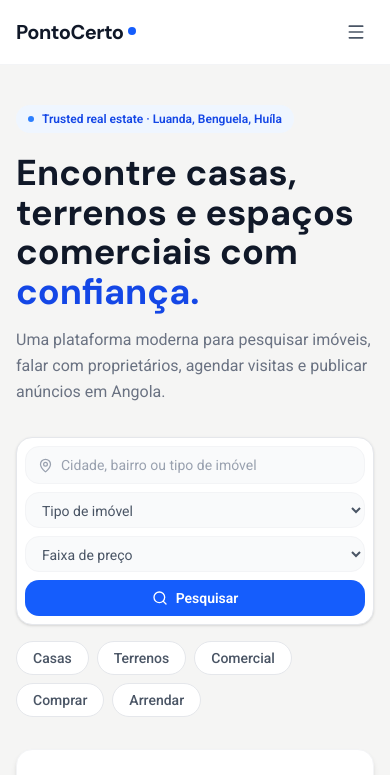
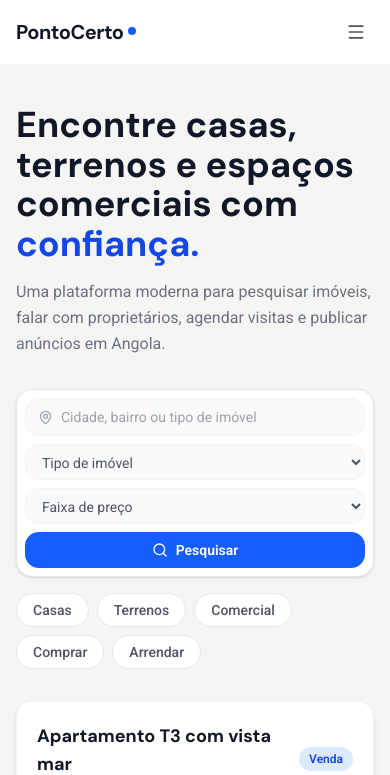
Before and after one commit to GracianoNetoo/pontocerto-project, a Vue app: page / in a window 390 px wide. Shown: the top 775 px of the page. Built offline with nearby package versions, Linux system fonts and the light colour scheme.

Commit message:
fix: corrigir posionamente dos componentes

```diff
--- a/src/components/Boundary.vue
+++ b/src/components/Boundary.vue
@@ -3,7 +3,7 @@
     <div class="flex flex-col items-center w-full max-w-2xl p-8">
       <AlertTriangle
         :size="48"
-        class="text-destructive mb-6 flex-shrink-0"
+        class="text-destructive mb-6 shrink-0"
       />
 
       <h2 class="text-xl mb-4">An unexpected error occurred.</h2>
--- a/src/components/HomeView.vue
+++ b/src/components/HomeView.vue
@@ -1,16 +1,11 @@
 <template>
   <div class="bg-[#F5F5F4]">
     <!-- Hero Section -->
-    <section class="max-w-[1280px] mx-auto px-4 lg:px-8 pt-10 pb-8">
+    <section class="max-w-9xl mx-auto px-4 lg:px-8 pt-10 pb-8">
       <div class="grid grid-cols-1 lg:grid-cols-2 gap-8 items-center">
         <!-- Left: Text + Search -->
         <div class="animate-fade-in-up">
-          <!-- Trust badge -->
-          <div
-            class="inline-flex items-center gap-2 bg-blue-50 text-blue-700 text-xs font-semibold px-3 py-1.5 rounded-full mb-5">
-            <div class="w-1.5 h-1.5 rounded-full bg-blue-500" />
-            Trusted real estate · Luanda, Benguela, Huíla
-          </div>
+
 
           <!-- Headline -->
           <h1 class="font-['DM_Sans'] text-4xl lg:text-5xl font-bold text-gray-900 leading-[1.1] mb-4">
@@ -58,7 +53,7 @@
               </select>
 
               <Button @click="handleSearch"
-                class="bg-blue-600 hover:bg-blue-700 text-white font-semibold px-6 py-2 rounded-xl flex items-center gap-2 shrink-0">
+                class="bg-blue-600 hover:bg-blue-700 text-white font-semibold px-2 py-2 rounded-xl flex items-center gap-2 shrink-0">
                 <Search :size="15" />
                 Pesquisar
               </Button>
@@ -94,7 +89,7 @@
             </div>
 
             <!-- Image -->
-            <div class="mx-5 rounded-xl overflow-hidden aspect-16/9 bg-gray-100">
+            <div class="mx-5 rounded-xl overflow-hidden aspect-video bg-gray-100">
               <img :src="featuredHero.images[0]" :alt="featuredHero.title" class="w-full h-full object-cover" />
             </div>
 
@@ -128,7 +123,7 @@
     </section>
 
     <!-- Stats bar -->
-    <section class="max-w-[1280px] mx-auto px-4 lg:px-8 py-6">
+    <section class="max-w-7xl mx-auto px-4 lg:px-8 py-6">
       <div
         class="bg-white rounded-2xl border border-gray-100 shadow-sm px-8 py-5 flex flex-col sm:flex-row items-center justify-around gap-6">
         <div v-for="(stat, i) in stats" :key="i" class="text-center">
@@ -139,7 +134,7 @@
     </section>
 
     <!-- Featured Properties -->
-    <section class="max-w-[1280px] mx-auto px-4 lg:px-8 py-8">
+    <section class="max-w-7xl mx-auto px-4 lg:px-8 py-8">
       <div class="flex items-center justify-between mb-6">
         <div>
           <p class="text-blue-600 text-xs font-semibold uppercase tracking-wider mb-1">Explorar</p>
@@ -163,7 +158,7 @@
     </section>
 
     <!-- Why PontoCerto -->
-    <section class="max-w-[1280px] mx-auto px-4 lg:px-8 py-8">
+    <section class="max-w-7xl mx-auto px-4 lg:px-8 py-8">
       <div class="grid grid-cols-1 md:grid-cols-3 gap-5">
         <div class="bg-white rounded-2xl border border-gray-100 p-6">
           <div class="w-10 h-10 bg-blue-50 rounded-xl flex items-center justify-center mb-4">
@@ -196,7 +191,7 @@
     </section>
 
     <!-- More properties -->
-    <section class="max-w-[1280px] mx-auto px-4 lg:px-8 py-8">
+    <section class="max-w-7xl mx-auto px-4 lg:px-8 py-8">
       <div class="flex items-center justify-between mb-6">
         <h2 class="font-['DM_Sans'] text-2xl font-bold text-gray-900">Mais imóveis disponíveis</h2>
         <RouterLink to="/pesquisa">
@@ -212,7 +207,7 @@
     </section>
 
     <!-- CTA Banner -->
-    <section class="max-w-[1280px] mx-auto px-4 lg:px-8 py-8">
+    <section class="max-w-7xl mx-auto px-4 lg:px-8 py-8">
       <div
         class="bg-white rounded-2xl border border-gray-100 shadow-sm px-8 py-8 flex flex-col md:flex-row items-center justify-between gap-6">
         <div>
--- a/src/components/Map.vue
+++ b/src/components/Map.vue
@@ -1,5 +1,5 @@
 <template>
-  <div ref="mapContainer" :class="cn('w-full h-[500px]', className)" />
+  <div ref="mapContainer" :class="cn('w-full h-125', className)" />
 </template>
 
 <script setup>
```
Also changed, not shown: src/components/PropertyCard.vue (+5 -5 lines).
